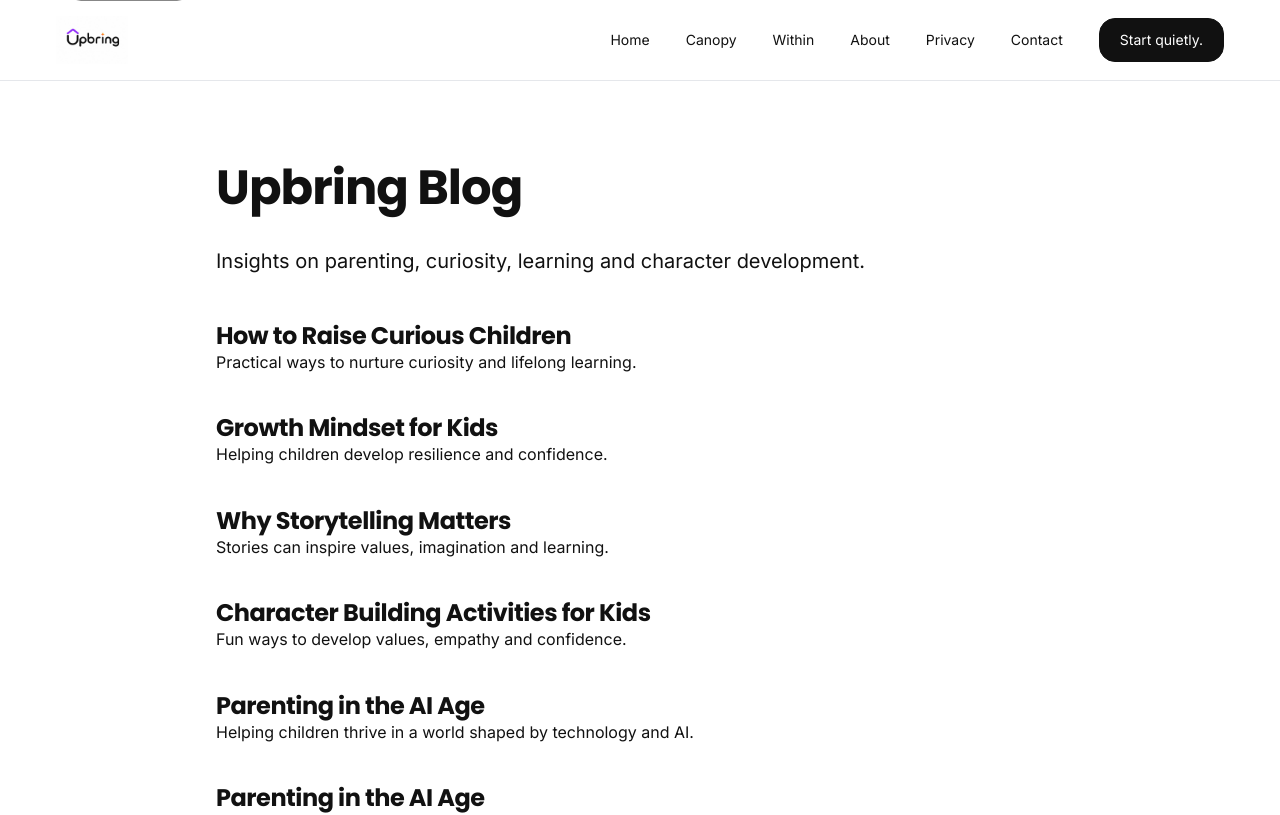
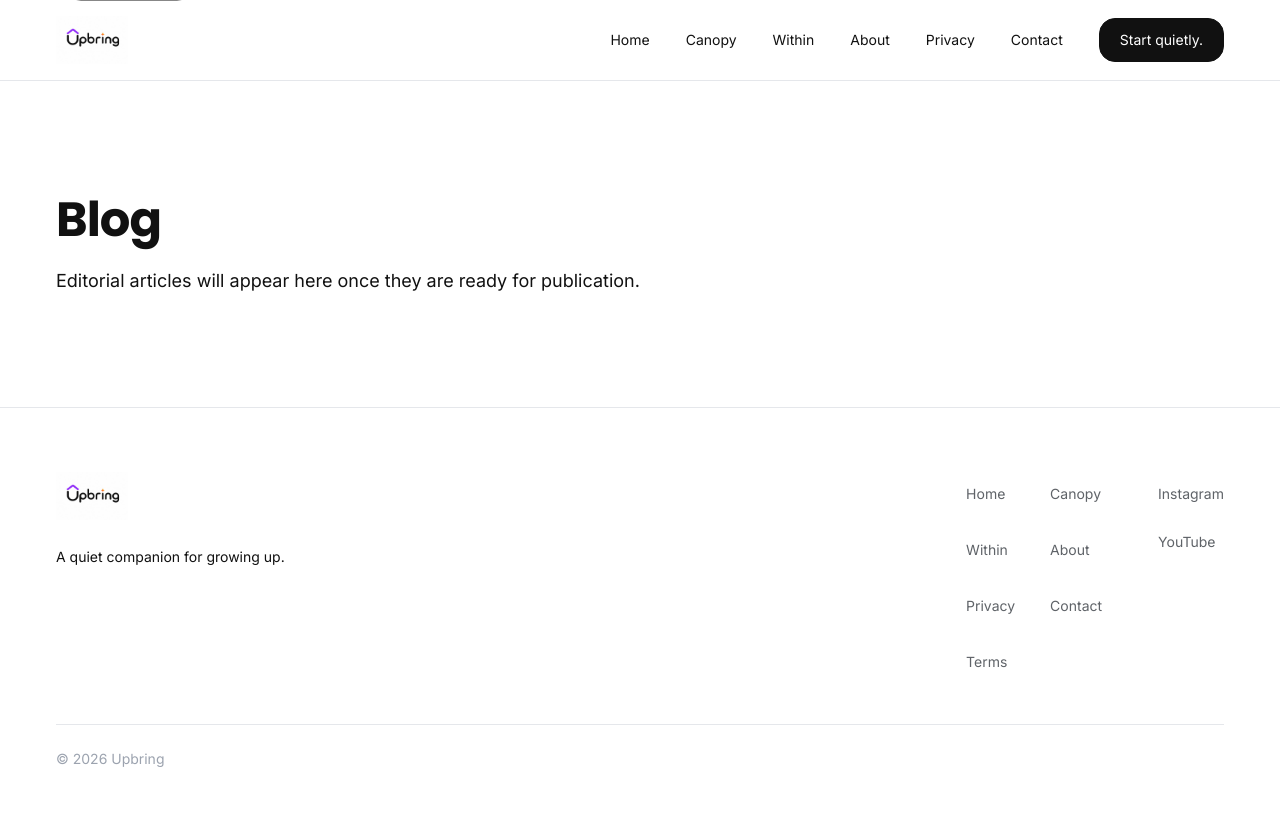
Before and after one commit to upbringapp/upbring-website, a Next.js app: page /blog in a window 1280 px wide. Shown: the top 815 px of the page. Built offline with nearby package versions, Linux system fonts and the light colour scheme.

Commit message:
Withdraw incomplete blog from publication

```diff
--- a/app/blog/page.tsx
+++ b/app/blog/page.tsx
@@ -1,85 +1,28 @@
 import type { Metadata } from "next";
 import { createPageMetadata } from "@/lib/site-metadata";
 
-export const metadata: Metadata = createPageMetadata({
-  title: "Blog — Upbring",
-  description:
-    "Read Upbring articles about parenting, curiosity, learning, stories, and character development.",
-  path: "/blog",
-});
+export const metadata: Metadata = {
+  ...createPageMetadata({
+    title: "Blog — Upbring",
+    description:
+      "Editorial articles will appear here once they are ready for publication.",
+    path: "/blog",
+  }),
+  robots: {
+    index: false,
+    follow: false,
+  },
+};
 
 export default function Blog() {
   return (
-    <main className="max-w-4xl mx-auto px-6 py-20">
-      <h1 className="text-5xl font-bold mb-8">
-        Upbring Blog
-      </h1>
-
-      <p className="text-xl text-gray-600 mb-12">
-        Insights on parenting, curiosity, learning and character development.
-      </p>
-
-      <div className="space-y-10">
-
-        <article>
-          <h2 className="text-2xl font-semibold">
-            How to Raise Curious Children
-          </h2>
-          <p className="text-gray-600">
-            Practical ways to nurture curiosity and lifelong learning.
-          </p>
-        </article>
-
-        <article>
-          <h2 className="text-2xl font-semibold">
-            Growth Mindset for Kids
-          </h2>
-          <p className="text-gray-600">
-            Helping children develop resilience and confidence.
-          </p>
-        </article>
-
-    <article>
-  <h2 className="text-2xl font-semibold">
-    Why Storytelling Matters
-  </h2>
-
-  <p className="text-gray-600">
-    Stories can inspire values, imagination and learning.
-  </p>
-</article>
-
-<article>
-  <h2 className="text-2xl font-semibold">
-    Character Building Activities for Kids
-  </h2>
-
-  <p className="text-gray-600">
-    Fun ways to develop values, empathy and confidence.
-  </p>
-</article>
-
-<article>
-  <h2 className="text-2xl font-semibold">
-    Parenting in the AI Age
-  </h2>
-
-  <p className="text-gray-600">
-    Helping children thrive in a world shaped by technology and AI.
-  </p>
-</article>
-
-<article>
-  <h2 className="text-2xl font-semibold">
-    Parenting in the AI Age
-  </h2>
-  <p className="text-gray-600">
-    Helping children thrive in a world shaped by technology and AI.
-  </p>
-</article>
-
-
-
+    <main className="page-container py-20 md:py-28">
+      <div className="editorial-width">
+        <h1 className="text-4xl md:text-5xl">Blog</h1>
+        <p className="mt-5 text-lg text-[var(--text-secondary)]">
+          Editorial articles will appear here once they are ready for
+          publication.
+        </p>
       </div>
     </main>
   );
--- a/app/sitemap.ts
+++ b/app/sitemap.ts
@@ -1,7 +1,7 @@
 import { MetadataRoute } from "next";
 
 export default function sitemap(): MetadataRoute.Sitemap {
-  const routes = ["/", "/about", "/blog", "/contact", "/privacy", "/terms"];
+  const routes = ["/", "/about", "/contact", "/privacy", "/terms"];
 
   return routes.map((route) => ({
     url: new URL(route, "https://upbringapp.com").toString(),
```
Also changed, not shown: public/llms.txt.
